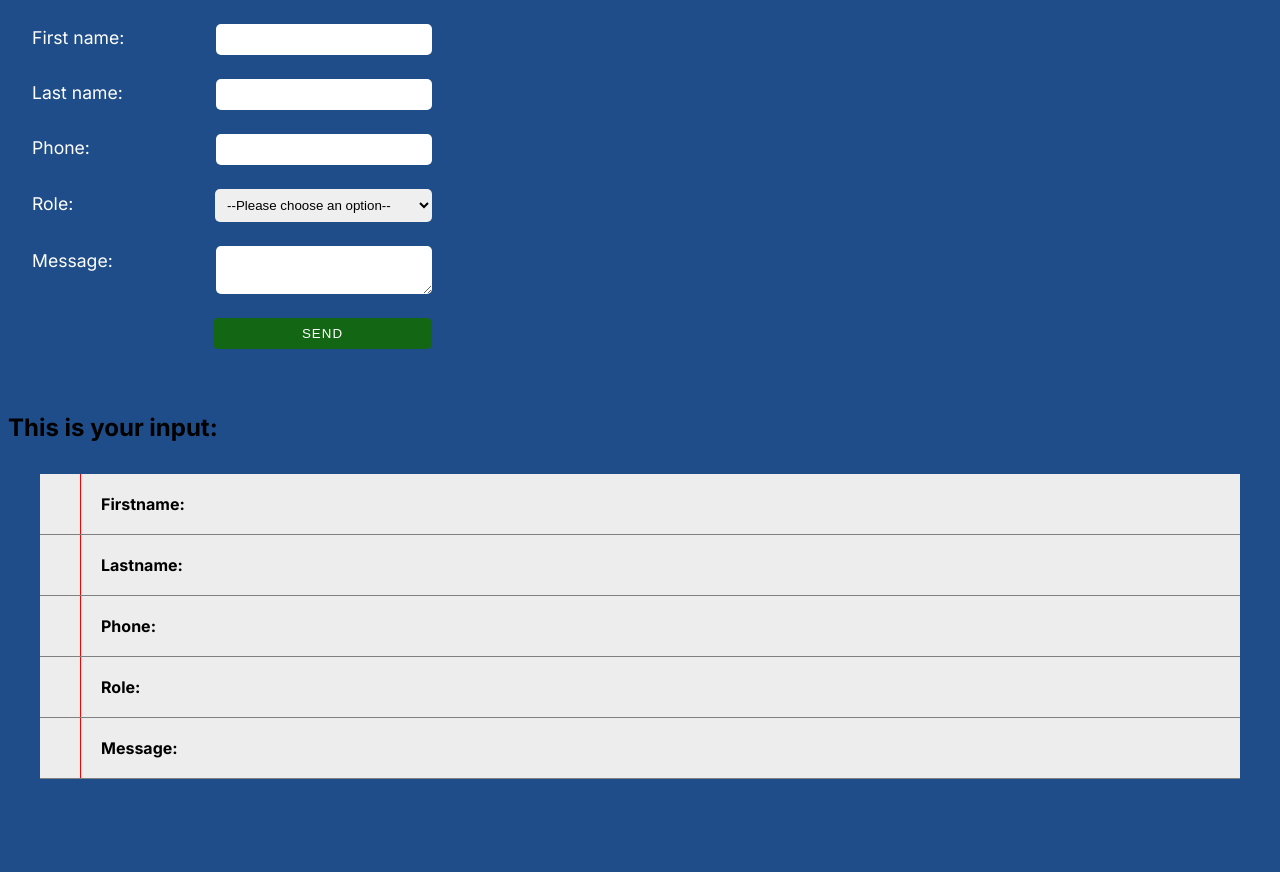
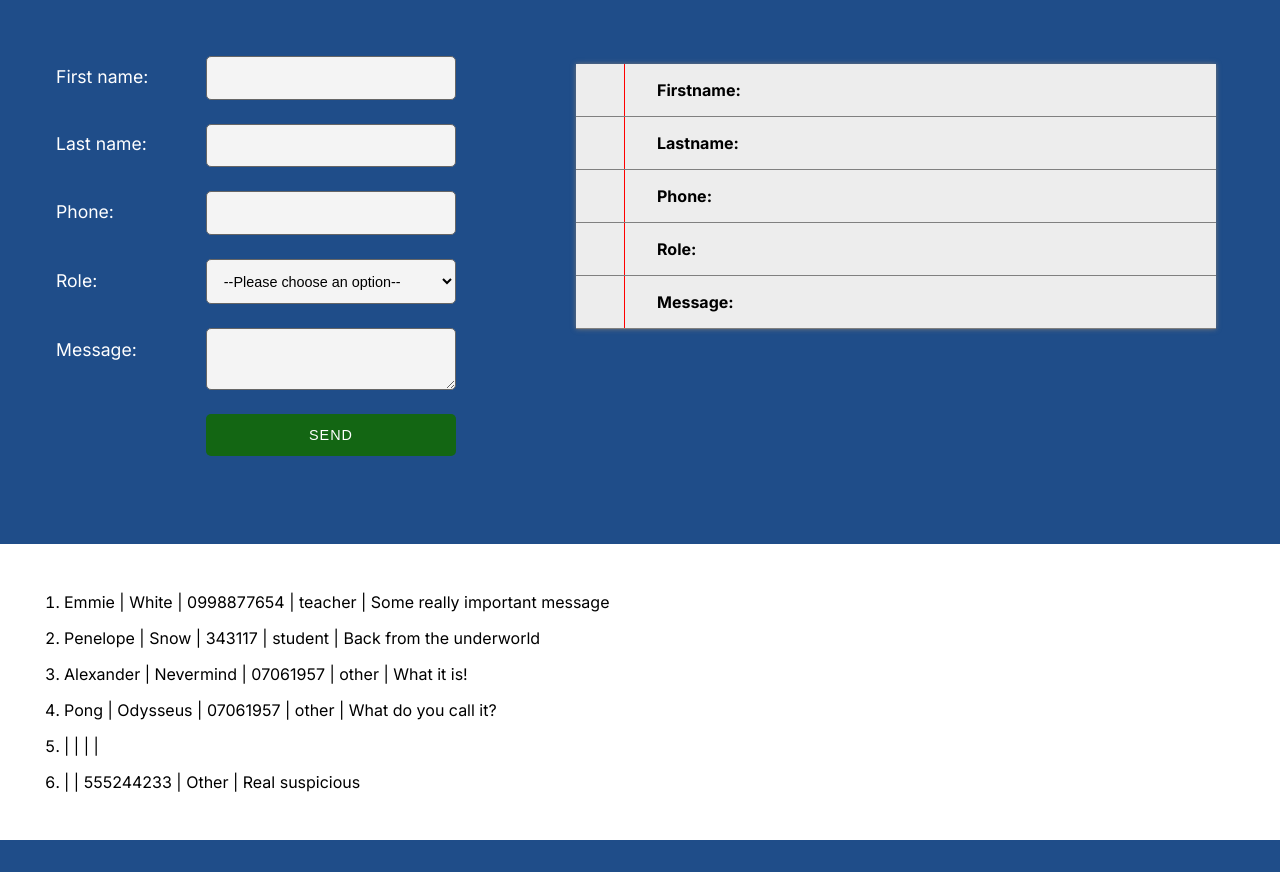
Before and after one commit to kevinrwinter/form-view-modal, a React (Create React App) app: page / in a window 1280 px wide. Before the commit the page ends 811 px from the top, so only its background shows below. Built offline with nearby package versions, Linux system fonts and the light colour scheme; data requests are answered from the project's data file.

Commit message:
feat(NotesList): submitted form data rendered in new component
Classroom learnings: Axios, JSON Server

```diff
--- /dev/null
+++ b/db.json
@@ -0,0 +1,78 @@
+{
+  "notes": [
+    {
+      "id": 1,
+      "firstName": "Emmie",
+      "lastName": "White",
+      "phone": "0998877654",
+      "role": "teacher",
+      "message": "Some really important message"
+    },
+    {
+      "id": 2,
+      "firstName": "Penelope",
+      "lastName": "Snow",
+      "phone": "343117",
+      "role": "student",
+      "message": "Back from the underworld"
+    },
+    {
+      "id": 3,
+      "firstName": "Alexander",
+      "lastName": "Nevermind",
+      "phone": "07061957",
+      "role": "other",
+      "message": "What it is!"
+    },
+    {
+      "id": 4,
+      "firstName": "Pong",
+      "lastName": "Odysseus",
+      "phone": "07061957",
+      "role": "other",
+      "message": "What do you call it?"
+    },
+    [
+      {
+        "id": 1,
+        "firstName": "Emmie",
+        "lastName": "White",
+        "phone": "0998877654",
+        "role": "teacher",
+        "message": "Some really important message"
+      },
+      {
+        "id": 2,
+        "firstName": "Penelope",
+        "lastName": "Snow",
+        "phone": "343117",
+        "role": "student",
+        "message": "Back from the underworld"
+      },
+      {
+        "id": 3,
+        "firstName": "Alexander",
+        "lastName": "Nevermind",
+        "phone": "07061957",
+        "role": "other",
+        "message": "What it is!"
+      },
+      {
+        "id": 4,
+        "firstName": "Pong",
+        "lastName": "Odysseus",
+        "phone": "07061957",
+        "role": "other",
+        "message": "What do you call it?"
+      }
+    ],
+    {
+      "firstname": "Henry",
+      "lastname": "Krinkle",
+      "phone": "555244233",
+      "role": "Other",
+      "message": "Real suspicious",
+      "id": 5
+    }
+  ]
+}
--- a/src/App.js
+++ b/src/App.js
@@ -1,8 +1,10 @@
 import React, { Component } from "react";
+import axios from "axios";
 
 import Form from "./components/Form";
 import View from "./components/View";
 import Modal from "./components/Modal";
+import NotesList from "./components/NotesList";
 
 class App extends Component {
   // Names must match props.firstname in View.js
@@ -15,12 +17,28 @@ class App extends Component {
       message: "",
     },
     showPopup: false,
+    data: [],
   };
+
+  componentDidMount() {
+    axios.get("http://localhost:3010/notes").then((res) => this.setState({ data: res.data }));
+  }
 
   inputHandler = (e) => {
     this.setState({
       inputData: { ...this.state.inputData, [e.target.name]: e.target.value },
     });
+  };
+
+  submitHandler = () => {
+    axios
+      .post("http://localhost:3010/notes", this.state.inputData)
+      .then((res) => console.log("res", res))
+      .catch((error) => console.log("", error));
+
+    // this.setState({ showPopup: false });
+    // window.location.reload();
+    this.closeHandler();
   };
 
   popupHandler = (e) => {
@@ -34,8 +52,10 @@ class App extends Component {
 
   //
   render() {
+    console.log(this.state.data);
     return (
-      <div className="App">
+      <>
+        <div className="input-area">
           <Form change={this.inputHandler} submit={this.popupHandler} />
           <View
             // firstname={this.state.inputData.firstname}
@@ -46,9 +66,14 @@ class App extends Component {
 
             {...this.state.inputData}
           />
+        </div>
 
-        {this.state.showPopup && <Modal close={this.closeHandler} {...this.state.inputData} />}
-      </div>
+        <NotesList data={this.state.data} />
+
+        {this.state.showPopup && (
+          <Modal close={this.closeHandler} {...this.state.inputData} submit={this.submitHandler} />
+        )}
+      </>
     );
   }
 }
--- a/src/components/Modal.js
+++ b/src/components/Modal.js
@@ -19,7 +19,7 @@ export default function Modal(props) {
           Message: <span>{props.message}</span>
         </p>
 
-        <button onClick={props.close}>Yes, I am sure</button>
+        <button onClick={props.submit}>Yes, I am sure</button>
         <button onClick={props.close}>No, I don't want to post</button>
       </div>
     </div>
--- /dev/null
+++ b/src/components/NotesList.js
@@ -0,0 +1,18 @@
+import React from "react";
+
+const NotesList = (props) => {
+  return (
+    <div className="notes-list">
+      <ol>
+        {props.data.map((note) => (
+          <li key={note.id}>
+            <span>{note.firstName}</span> | <span>{note.lastName}</span> | <span>{note.phone}</span> |{" "}
+            <span>{note.role}</span> | <span>{note.message}</span>
+          </li>
+        ))}
+      </ol>
+    </div>
+  );
+};
+
+export default NotesList;
--- a/src/components/View.js
+++ b/src/components/View.js
@@ -2,8 +2,8 @@
 
 function View(props) {
   return (
-    <div>
-      <h2>This is your input: </h2>
+    <div className="notebook-container">
+      {/* <h2>This is your input: </h2> */}
       <div className="notebook">
         <div className="view-block">
           <div className="margin"></div>
--- a/src/style.css
+++ b/src/style.css
@@ -1,20 +1,35 @@
 @import url("https://fonts.googleapis.com/css2?family=Inter:wght@400;600;700&display=swap");
 
+* {
+  margin: 0;
+  padding: 0;
+  box-sizing: border-box;
+}
+
 body {
+  font-family: "Inter", sans-serif;
   background-color: #1f4d89;
-  font-family: "Inter", sans-serif;
+
+  -webkit-font-smoothing: antialiased;
+  -moz-osx-font-smoothing: grayscale;
 }
 
 /* * * FORM * * */
 
 form {
-  margin-bottom: 4rem;
+  /* margin-bottom: 4rem; */
+  /* display: inline-block; */
+
+  padding: 2rem;
+  /* background-color: #7e8ec9; */
+  color: #fff;
 }
 
 .form-group {
   /* border: 1px solid black; */
   display: flex;
-  justify-content: space-between;
+  /* flex-direction: column; */
+  /* justify-content: space-between; */
   width: 400px;
   margin: 1.5rem;
   align-items: baseline;
@@ -22,21 +37,31 @@ form {
 
 label {
   font-size: 1.1rem;
-  color: #fff;
+  /* color: #fff; */
+  /* margin-bottom: 0.5rem; */
+
+  width: 150px;
+  display: inline-block;
 }
 
 input,
 textarea,
 select {
-  width: 200px;
-  padding: 0.5rem;
+  background-color: #f4f4f4;
+  /* width: 200px; */
+  /* padding: 0.5rem; */
+  /* border-radius: 5px; */
+  /* border-style: none; */
+  border: 1px solid rgb(102, 102, 102);
+  width: 250px;
+  padding: 0.8rem;
   border-radius: 5px;
-  border-style: none;
+  font-size: 0.9rem;
 }
 
-select {
+/* select {
   width: 217px;
-}
+} */
 
 textarea {
   font-family: inherit;
@@ -44,7 +69,7 @@ textarea {
 
 .submit-btn {
   margin-left: auto;
-  width: 219px;
+  width: 250px;
   border: none;
   background-color: #136613;
   color: #fff;
@@ -53,20 +78,41 @@ textarea {
 
 /* * * NOTEBOOK * * */
 
+.notebook-container {
+  /* display: inline-block; */
+  /* width: 600px; */
+  margin-top: 0;
+  padding: 2rem;
+  width: 100%;
+}
+
 .notebook {
   background-color: #ededed;
   margin: 2rem;
+  position: relative;
+  box-shadow: 0 0 5px rgb(121, 121, 121);
 }
+
+/* .notebook::before {
+  content: "";
+  width: 2px;
+  height: 100%;
+  border-left: 1px solid rgb(255, 77, 0);
+  border-right: 1px solid rgb(255, 77, 0);
+  position: absolute;
+  left: 35px;
+} */
 
 .notebook p,
 .margin {
-  padding: 0.25rem;
+  padding: 1rem;
   margin-left: 1rem;
   font-weight: 700;
 }
 
 .notebook span {
   font-weight: 400;
+  font-family: cursive;
 }
 
 .view-block {
@@ -126,3 +172,19 @@ textarea {
   background-color: #136613;
   color: #fff;
 }
+
+.notes-list {
+  background-color: #fff;
+  padding: 2rem;
+  padding-left: 4rem;
+  margin: 2rem 0;
+}
+
+.notes-list li {
+  margin: 1rem 0;
+  /* border-bottom: 1px solid grey; */
+}
+
+.input-area {
+  display: flex;
+}
```
Also changed, not shown: package.json (+6 -1 lines), 1 other file (tests, documents, lock files or other folders). Lines whose indentation alone changed are shown as unchanged.
